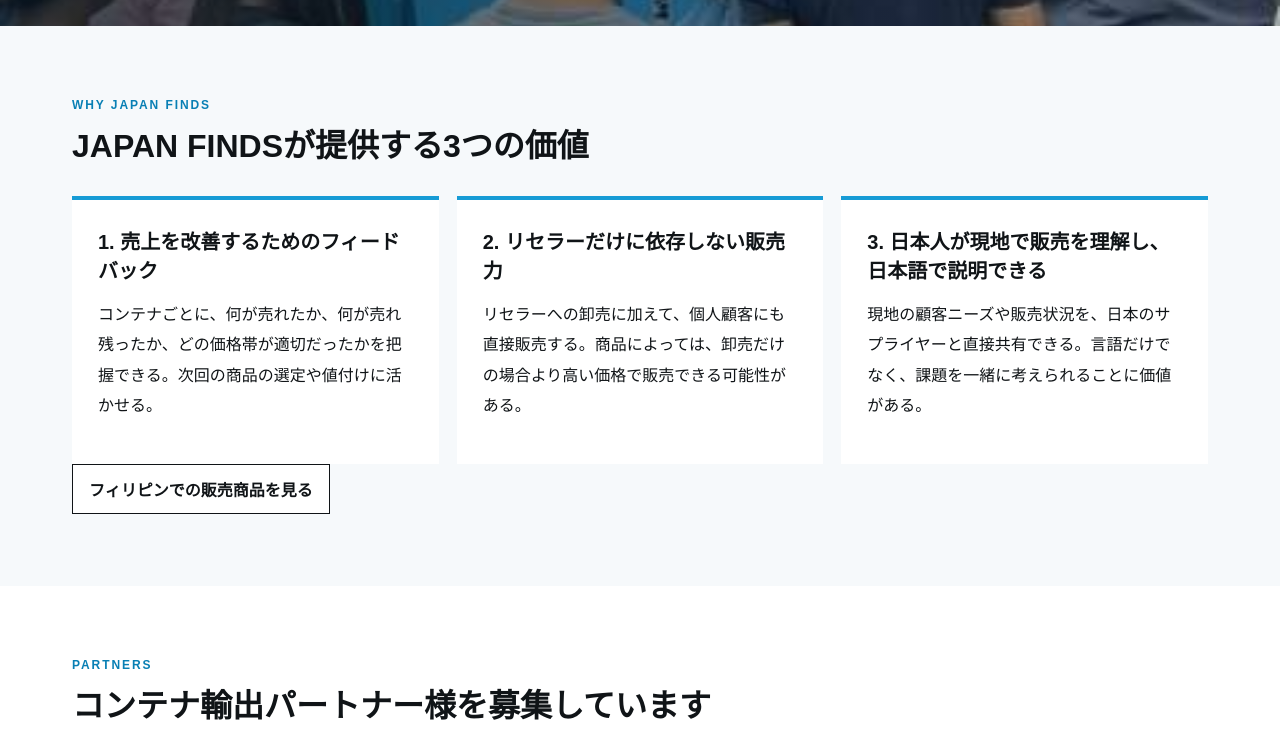
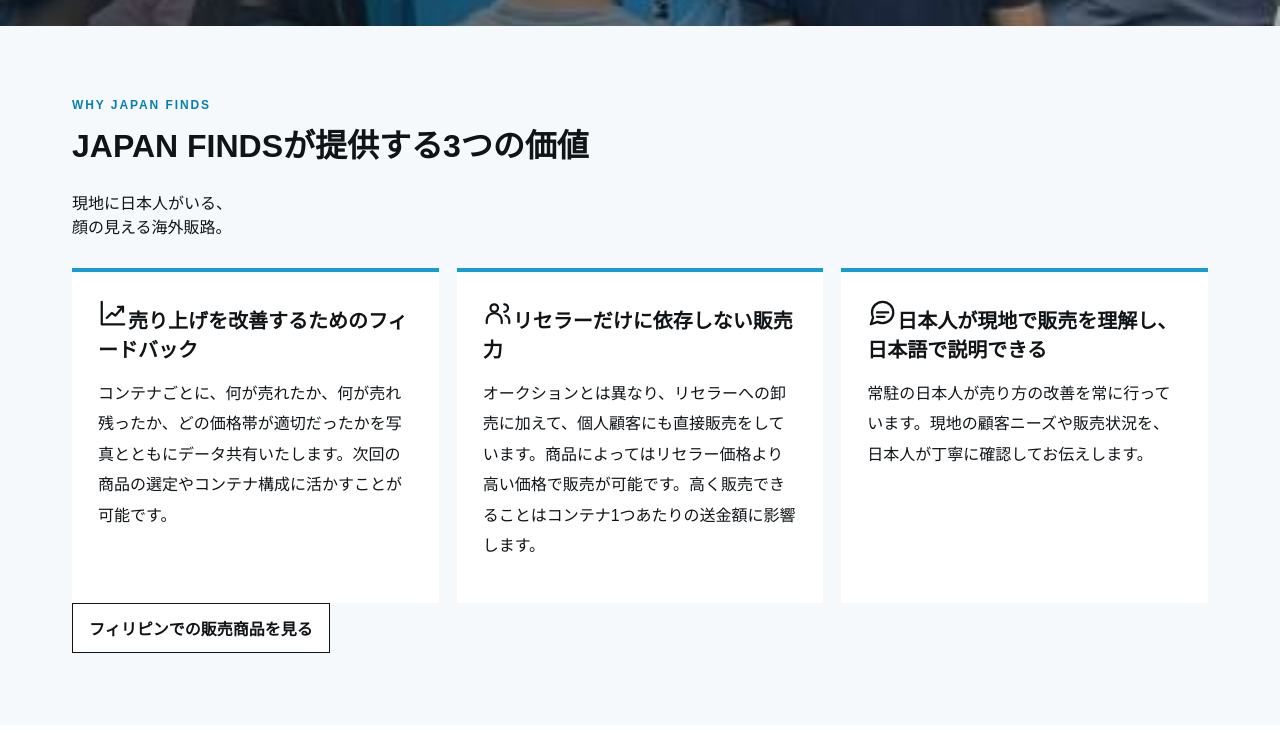
Before and after one commit to KEITAROHTAO/JAPANFINDSWHOLESALE, a Next.js app: page / in a window 1280 px wide. Shown: the part 671-1425 px from the top of the page. Built offline with nearby package versions, Linux system fonts and the light colour scheme; no server answers.

Commit message:
Update supplier value messaging and white icons

```diff
--- a/app/page.tsx
+++ b/app/page.tsx
@@ -56,18 +56,35 @@ export default function SupplierHome() {
         <div className="contentWrap jpSection">
           <p className="eyebrow">WHY JAPAN FINDS</p>
           <h2>JAPAN FINDSが提供する3つの価値</h2>
-          <div className="jpThreeCol">
+          <p className="jpValueHeadline">現地に日本人がいる、<br />顔の見える海外販路。</p>
+          <div className="jpValueDivider" aria-hidden="true" />
+          <div className="jpThreeCol jpValueCards">
             <div>
-              <strong>1. 売上を改善するためのフィードバック</strong>
-              <p>コンテナごとに、何が売れたか、何が売れ残ったか、どの価格帯が適切だったかを把握できる。次回の商品の選定や値付けに活かせる。</p>
+              <span className="jpValueIcon" aria-hidden="true">
+                <svg viewBox="0 0 24 24" width="30" height="30" fill="none" stroke="currentColor" strokeWidth="1.8" strokeLinecap="round" strokeLinejoin="round">
+                  <path d="M3 3v18h18" /><path d="m7 16 4-4 3 2 6-7" /><path d="M16 7h4v4" />
+                </svg>
+              </span>
+              <strong>売り上げを改善するためのフィードバック</strong>
+              <p>コンテナごとに、何が売れたか、何が売れ残ったか、どの価格帯が適切だったかを写真とともにデータ共有いたします。次回の商品の選定やコンテナ構成に活かすことが可能です。</p>
             </div>
             <div>
-              <strong>2. リセラーだけに依存しない販売力</strong>
-              <p>リセラーへの卸売に加えて、個人顧客にも直接販売する。商品によっては、卸売だけの場合より高い価格で販売できる可能性がある。</p>
+              <span className="jpValueIcon" aria-hidden="true">
+                <svg viewBox="0 0 24 24" width="30" height="30" fill="none" stroke="currentColor" strokeWidth="1.8" strokeLinecap="round" strokeLinejoin="round">
+                  <circle cx="9" cy="8" r="3" /><path d="M3 20v-2a6 6 0 0 1 12 0v2" /><path d="M17 5a3 3 0 0 1 0 6" /><path d="M18 14a5 5 0 0 1 3 5v1" />
+                </svg>
+              </span>
+              <strong>リセラーだけに依存しない販売力</strong>
+              <p>オークションとは異なり、リセラーへの卸売に加えて、個人顧客にも直接販売をしています。商品によってはリセラー価格より高い価格で販売が可能です。高く販売できることはコンテナ1つあたりの送金額に影響します。</p>
             </div>
             <div>
-              <strong>3. 日本人が現地で販売を理解し、日本語で説明できる</strong>
-              <p>現地の顧客ニーズや販売状況を、日本のサプライヤーと直接共有できる。言語だけでなく、課題を一緒に考えられることに価値がある。</p>
+              <span className="jpValueIcon" aria-hidden="true">
+                <svg viewBox="0 0 24 24" width="30" height="30" fill="none" stroke="currentColor" strokeWidth="1.8" strokeLinecap="round" strokeLinejoin="round">
+                  <path d="M21 11.5a8.5 8.5 0 0 1-8.5 8.5 8.9 8.9 0 0 1-4-.9L3 21l1.9-5.5a8.9 8.9 0 0 1-.9-4A8.5 8.5 0 0 1 12.5 3a8.5 8.5 0 0 1 8.5 8.5Z" /><path d="M8 11.5h9M8 15h6" />
+                </svg>
+              </span>
+              <strong>日本人が現地で販売を理解し、日本語で説明できる</strong>
+              <p>常駐の日本人が売り方の改善を常に行っています。現地の顧客ニーズや販売状況を、日本人が丁寧に確認してお伝えします。</p>
             </div>
           </div>
           <a className="outlineButton" href="/available-items">フィリピンでの販売商品を見る</a>
```
